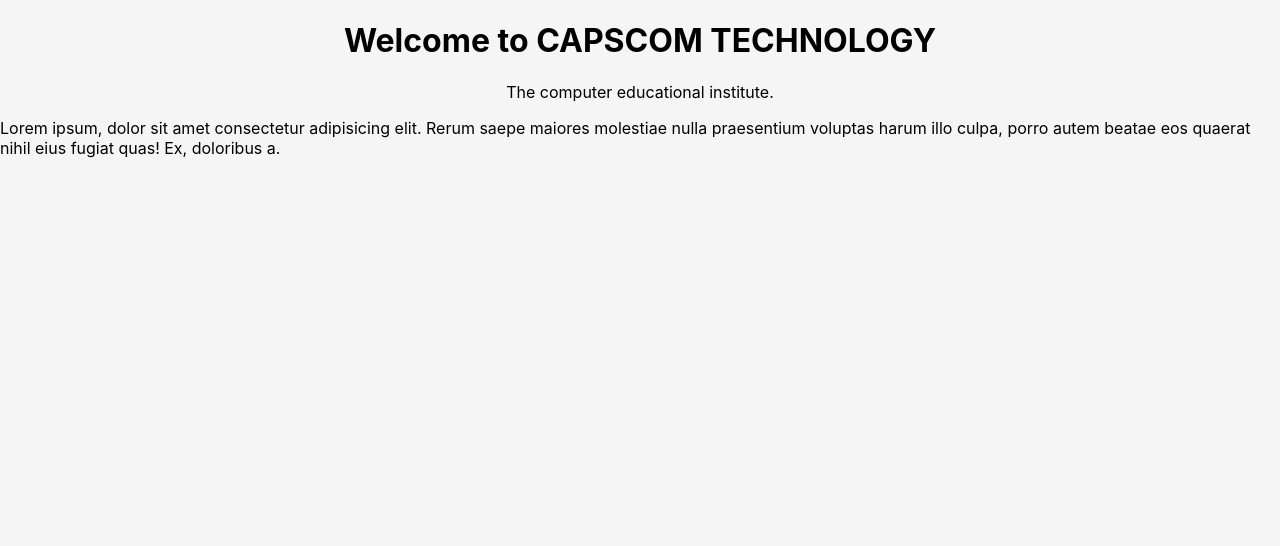
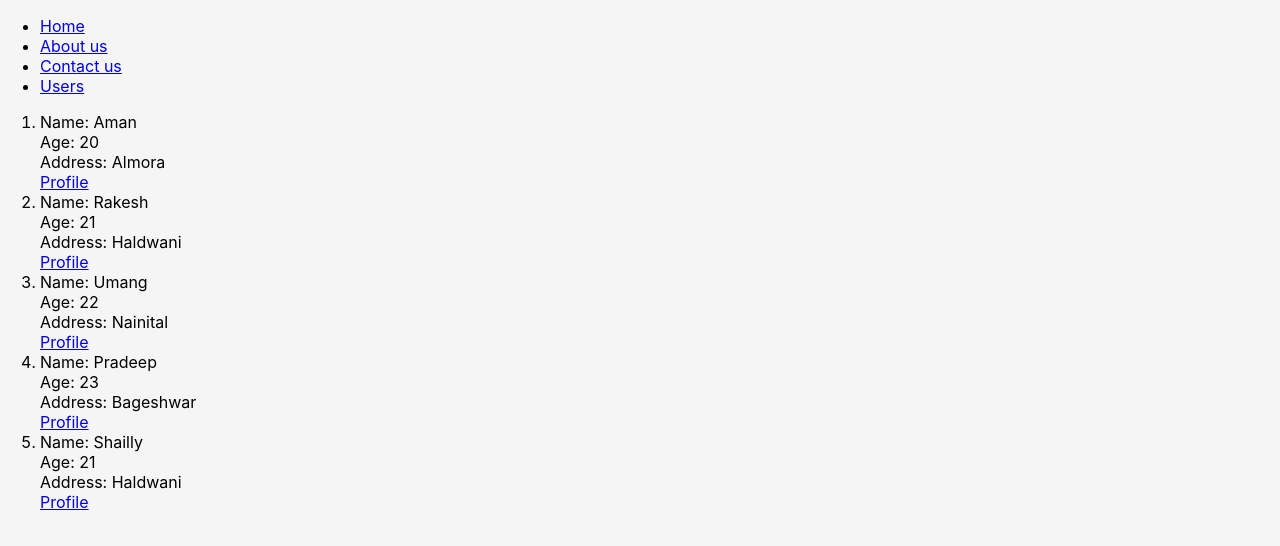
Before and after one commit to CAPSCOM-TECHNOLOGY/reactapp, a React (Create React App) app: page /users in a window 1280 px wide. Shown: the top 546 px of the page. Built offline with nearby package versions, Linux system fonts and the light colour scheme.

Commit message:
Users and router added

```diff
--- a/package.json
+++ b/package.json
@@ -8,6 +8,7 @@
     "@testing-library/user-event": "^12.6.0",
     "react": "^17.0.1",
     "react-dom": "^17.0.1",
+    "react-router-dom": "^5.2.0",
     "react-scripts": "4.0.1",
     "web-vitals": "^0.2.4"
   },
--- a/src/App.js
+++ b/src/App.js
@@ -1,14 +1,55 @@
 import './App.css'
+import {
+  BrowserRouter as Router,
+  Switch,
+  Route,
+  Link
+} from 'react-router-dom'
+import About from './components/About'
+import Contact from './components/Contact'
+import Home from './components/Home'
+import Users from './components/Users'
+import UserDetails from './components/UserDetails'
+
+
 function App(){
   return(
     <>
-      <h1 className="center">Welcome to {"capscom technology".toUpperCase()}</h1>
-      <p className="center">
-        The computer educational institute.
-      </p>
-      <p>
-        Lorem ipsum, dolor sit amet consectetur adipisicing elit. Rerum saepe maiores molestiae nulla praesentium voluptas harum illo culpa, porro autem beatae eos quaerat nihil eius fugiat quas! Ex, doloribus a.
-      </p>
+     <Router>
+       <nav>
+         <ul>
+           <li>
+             <Link to="/">Home</Link>
+           </li>
+           <li>
+             <Link to="/about-us">About us</Link>
+           </li>
+           <li>
+             <Link to="/contact-us">Contact us</Link>
+           </li>
+           <li>
+             <Link to="/users">Users</Link>
+           </li>
+         </ul>
+       </nav>
+
+    <Switch>
+      <Route path="/about-us">
+        <About/>
+      </Route>
+      <Route path="/contact-us">
+        <Contact/>
+      </Route>
+      <Route path="/users">
+        <Users/>
+      </Route>
+      <Route path="/user/:id" children={<UserDetails/>} />
+      <Route path="/">
+        <Home/>
+      </Route>
+    </Switch>
+
+     </Router>
     </>
   )
 }
--- /dev/null
+++ b/src/collections/userList.js
@@ -0,0 +1,9 @@
+let usersList=[
+    {"id":1,"name":"Aman","age":20,"address":"Almora"},
+    {"id":2,"name":"Rakesh","age":21,"address":"Haldwani"},
+    {"id":3,"name":"Umang","age":22,"address":"Nainital"},
+    {"id":4,"name":"Pradeep","age":23,"address":"Bageshwar"},
+    {"id":5,"name":"Shailly","age":21,"address":"Haldwani"},
+]
+
+export default usersList
--- /dev/null
+++ b/src/components/About.js
@@ -0,0 +1,18 @@
+import {useEffect} from 'react'
+function About(){
+
+    useEffect(()=>{
+        document.title="About us"
+    },[])
+
+    return(
+        <>
+            <h2>About page:</h2>
+            <p>
+            Global Education Excellence Award Winner 2019
+Capscom technology is awarded for Best computer education for programming & software development in almora uttarakhand india at holiday Inn International airport Mumbai.
+            </p>
+        </>
+    )
+}
+export default About
--- /dev/null
+++ b/src/components/Contact.js
@@ -0,0 +1,20 @@
+import {useEffect} from 'react'
+function Contact(){
+
+    useEffect(()=>{
+        document.title="Contact us"
+    },[])
+
+    return(
+        <>
+        <h3>Contact page:</h3>
+        <p>
+            Mobile: 7579237515, 9557167340 <br/>
+            Email: capscomtech@gmail.com <br/>
+            Website: www.capscom-technology.com <br/>
+        </p>
+        </>
+    )
+}
+
+export default Contact
--- /dev/null
+++ b/src/components/Home.js
@@ -0,0 +1,14 @@
+import {useEffect} from 'react'
+function Home(){
+    useEffect(()=>{
+        document.title="Capscom technology almora"
+    },[])
+
+    return(
+        <>
+         <h1>Welcome to capscom technology almora</h1>
+        </>
+    )
+}
+
+export default Home
--- /dev/null
+++ b/src/components/User.js
@@ -0,0 +1,12 @@
+function User({user}){
+    let url="user/"+user.id
+    return(
+        <>
+        Name: {user.name} <br/>
+        Age: {user.age} <br/>
+        Address: {user.address}<br/>
+        <a href={url}>Profile</a>
+        </>
+    )
+}
+export default User;
--- /dev/null
+++ b/src/components/UserDetails.js
@@ -0,0 +1,15 @@
+import { useParams } from "react-router-dom"
+import usersList from "../collections/userList"
+
+
+function UserDetails(){
+    let {id}=useParams()
+    id=parseInt(id)
+    const user=usersList.filter(item=>item.id===id)
+    return(
+        <>
+            <h1>Hii, I am {user[0].name}</h1>
+        </>
+    )
+}
+export default UserDetails
--- /dev/null
+++ b/src/components/Users.js
@@ -0,0 +1,19 @@
+import { useState } from "react";
+import User from "./User";
+import usersList from "../collections/userList"
+
+function Users(){
+
+    const [users,setUsers]=useState(usersList)
+
+    return(
+        <>
+            <ol>
+                {users.map((item)=>{
+                    return <li><User user={item}/></li>
+                })}
+            </ol>
+        </>
+    )
+}
+export default Users;
```
Also changed, not shown: 2 other files (tests, documents, lock files or other folders).
